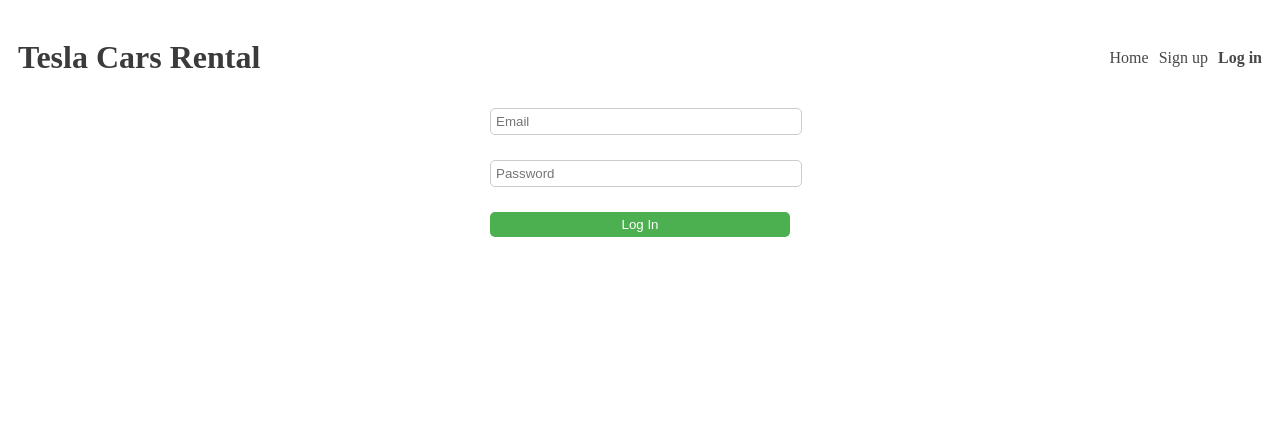
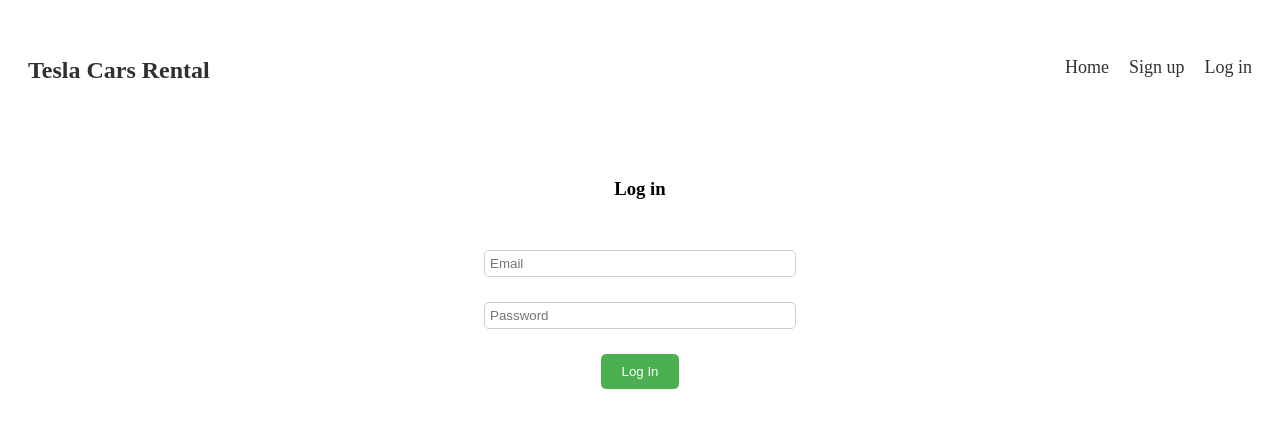
Before and after one commit to AhmadiGu/Book-an-Appointment_front, a React (Create React App) app: page /login in a window 1280 px wide. Shown: the top 428 px of the page. Built offline with nearby package versions, Linux system fonts and the light colour scheme.

Commit message:
Modify styling.

```diff
--- a/src/components/Login/Login.css
+++ b/src/components/Login/Login.css
@@ -1,13 +1,15 @@
+/* Login component style */
+
+.page-heading {
+  text-align: center;
+}
+
 .login-form {
   display: flex;
   flex-direction: column;
-  width: 300px;
-  margin: 0 auto;
-}
-
-label {
-  margin-top: 10px;
-  margin-bottom: 5px;
+  align-items: center;
+  justify-content: center;
+  margin-top: 50px;
 }
 
 input {
@@ -16,10 +18,11 @@
   border: 1px solid #ccc;
   border-radius: 5px;
   width: 100%;
+  max-width: 300px;
 }
 
 button {
-  padding: 5px 10px;
+  padding: 10px 20px;
   background-color: #4caf50;
   color: white;
   border: none;
@@ -30,3 +33,15 @@
 button:hover {
   background-color: #3e8e41;
 }
+
+@media (max-width: 600px) {
+  /* Adjust layout for smaller screens */
+  .login-form {
+    margin-top: 20px;
+    max-width: 300px;
+  }
+
+  input {
+    max-width: 250px;
+  }
+}
--- a/src/components/Login/Login.jsx
+++ b/src/components/Login/Login.jsx
@@ -17,6 +17,8 @@
   };
 
   return (
+    <div>
+      <h3 className="page-heading">Log in</h3>
       <form onSubmit={handleSubmit} className="login-form">
         <input
           id="email"
@@ -40,6 +42,7 @@
 
         <button type="submit">Log In</button>
       </form>
+    </div>
   );
 };
 
--- a/src/components/Nav/Header.css
+++ b/src/components/Nav/Header.css
@@ -1,31 +1,66 @@
+/* Header.css */
+
 .header {
   display: flex;
   justify-content: space-between;
   align-items: center;
-  padding: 10px;
+  padding: 20px;
+
+  /* background-color: #333; */
 }
 
 .logo {
-  color: rgb(59, 59, 59);
+  color: #303030;
+  font-size: 24px;
   text-decoration: none;
 }
 
+nav {
+  display: none;
+}
+
 nav ul {
-  display: flex;
   list-style: none;
   margin: 0;
   padding: 0;
+  display: flex;
+  flex-direction: column;
+  align-items: center;
 }
 
 nav li {
-  margin-left: 10px;
+  margin-bottom: 10px;
 }
 
 nav a {
-  color: rgb(71, 71, 71);
+  color: #313131;
   text-decoration: none;
+  font-size: 18px;
+  transition: all 0.3s ease;
 }
 
-nav a.active {
-  font-weight: bold;
+nav a:hover {
+  color: #4caf50;
 }
+
+@media screen and (min-width: 768px) {
+  .header {
+    flex-direction: row;
+    justify-content: space-between;
+    align-items: center;
+  }
+
+  nav {
+    display: block;
+  }
+
+  nav ul {
+    flex-direction: row;
+    align-items: center;
+  }
+
+  nav li {
+    margin-left: 20px;
+    margin-bottom: 0;
+  }
+}
--- a/src/components/Signup/Signup.css
+++ b/src/components/Signup/Signup.css
@@ -1,7 +1,13 @@
+.page-heading {
+  text-align: center;
+  margin-top: 50px;
+}
+
 .signup-form {
   display: flex;
   flex-direction: column;
-  width: 300px;
+  align-items: center;
+  max-width: 400px;
   margin: 0 auto;
 }
 
@@ -16,6 +22,7 @@
   border: 1px solid #ccc;
   border-radius: 5px;
   width: 100%;
+  max-width: 300px;
 }
 
 button {
@@ -30,3 +37,13 @@
 button:hover {
   background-color: #3e8e41;
 }
+
+@media (max-width: 480px) {
+  .signup-form {
+    max-width: 300px;
+  }
+
+  input {
+    max-width: 250px;
+  }
+}
--- a/src/components/Signup/Signup.jsx
+++ b/src/components/Signup/Signup.jsx
@@ -18,6 +18,8 @@
   };
 
   return (
+    <div>
+      <h3 className="page-heading">Sign Up</h3>
       <form onSubmit={handleSubmit} className="signup-form">
         <input
           id="username"
@@ -51,6 +53,7 @@
 
         <button type="submit">Sign Up</button>
       </form>
+    </div>
   );
 };
 
```
Lines whose indentation alone changed are shown as unchanged.
